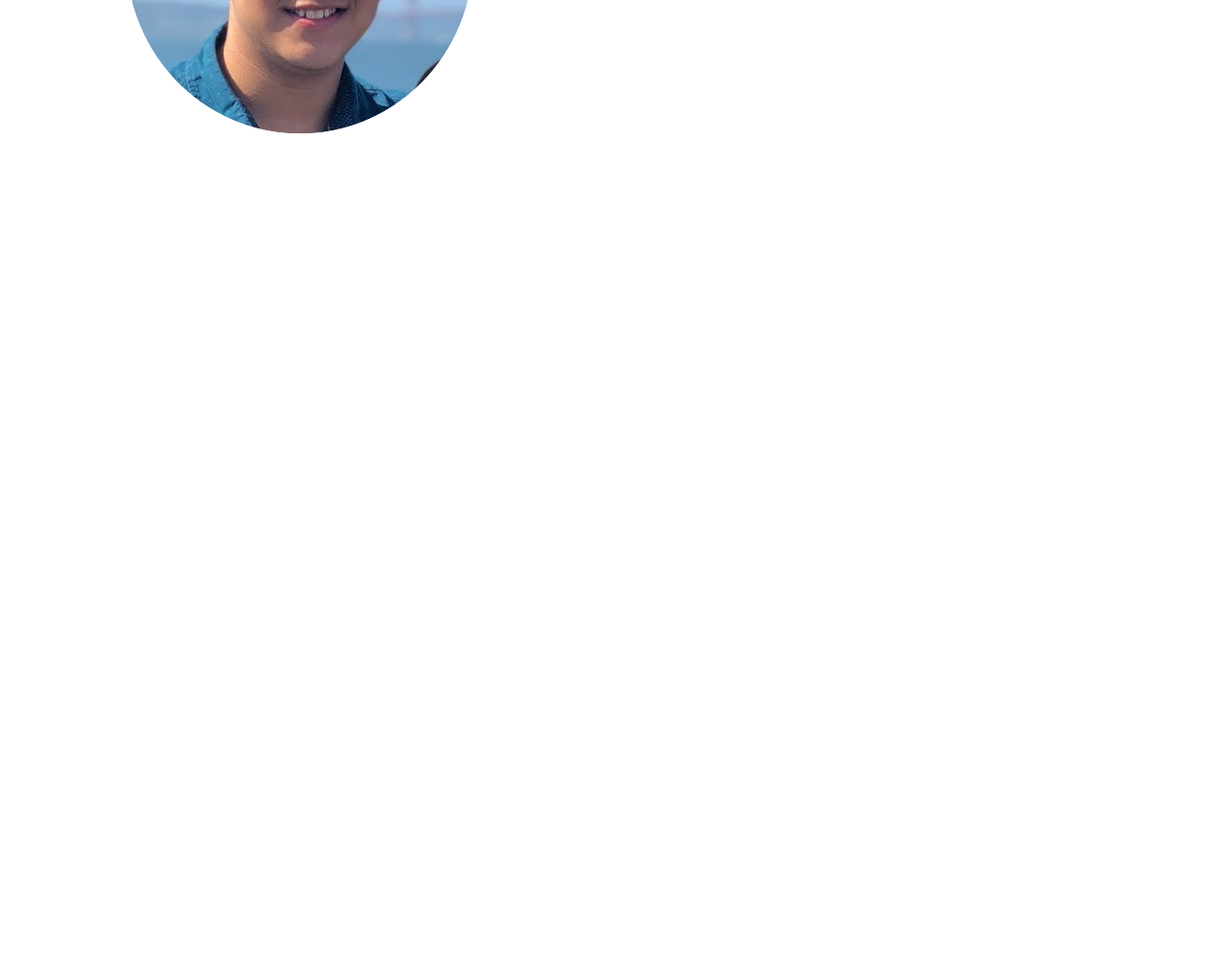
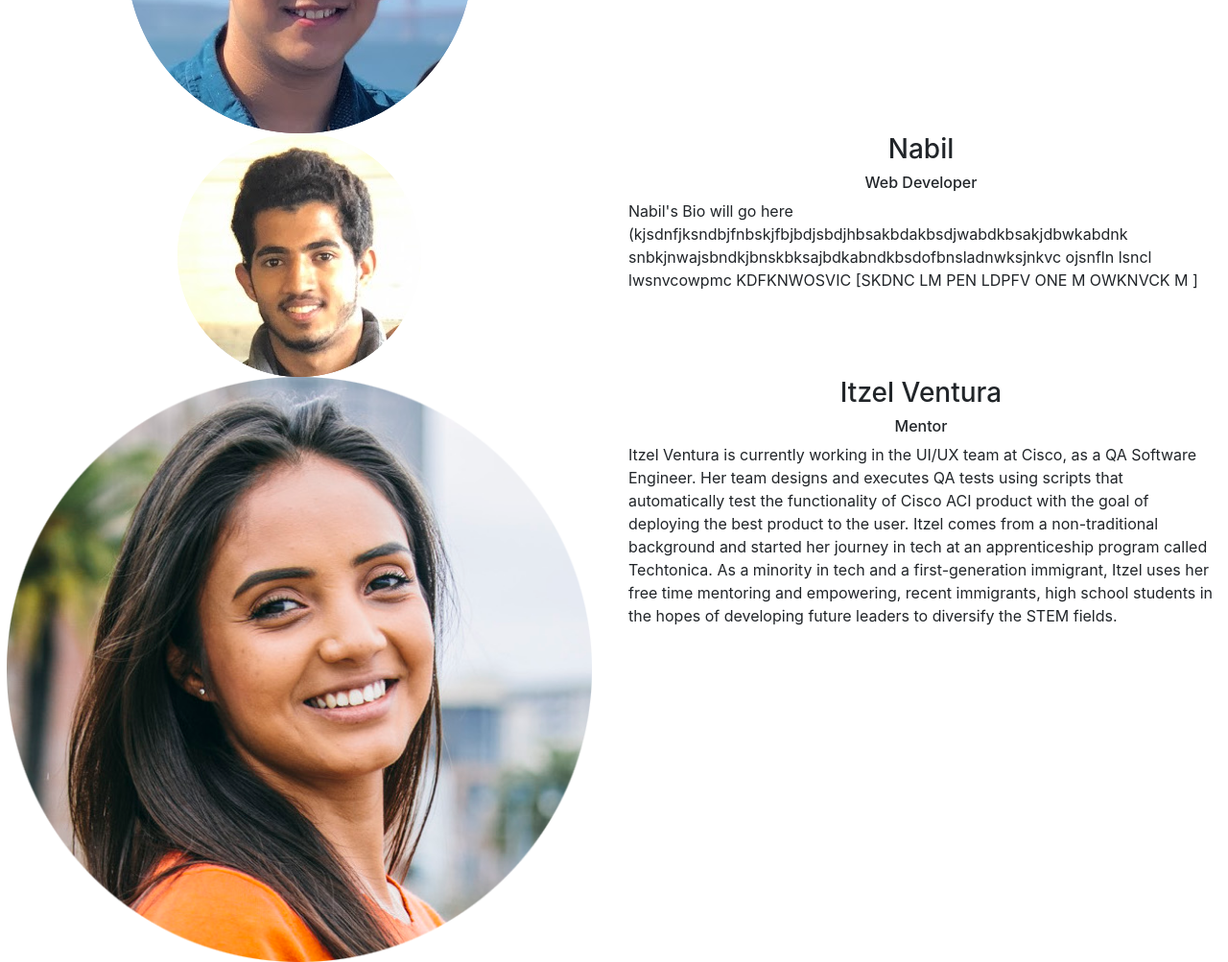
Before and after one commit to AlbakriNabil/web3, a plain HTML site: page about.html in a window 1280 px wide. Shown: the part 380-1383 px from the top of the page at 96% size. Before the commit the page ends 800 px from the top, so only its background shows below. Drawn offline with nearby package versions, Linux system fonts and the light colour scheme.

Commit message:
Added more changes to about us page

```diff
--- a/about.html
+++ b/about.html
@@ -53,6 +53,60 @@
 			</div>
 		</div>
 	</div>
+	<div class="media">
+		<div div class="container-fluid">
+			<div class="row">
+				<div class="col-md-12 col-lg-6">
+					<div class="d-flex justify-content-center">
+						<img src="css/images/nabil.png" class="align-self-center mr-3 profile-pic img-fluid"
+							alt="highschool student">
+					</div>
+				</div>
+				<div class="col-md-12 col-lg-6">
+					<div class="d-flex justify-content-center">
+						<h3>Nabil</h3>
+					</div>
+					<div class="d-flex justify-content-center">
+						<h6>Web Developer</h6>
+					</div>
+
+					<p>Nabil's Bio will go here (kjsdnfjksndbjfnbskjfbjbdjsbdjhbsakbdakbsdjwabdkbsakjdbwkabdnk
+						snbkjnwajsbndkjbnskbksajbdkabndkbsdofbnsladnwksjnkvc ojsnfln lsncl lwsnvcowpmc
+						KDFKNWOSVIC [SKDNC LM PEN LDPFV ONE M OWKNVCK M ]
+					</p>
+					<!-- </div> -->
+				</div>
+			</div>
+		</div>
+	</div>
+	<div class="media">
+		<div div class="container-fluid">
+			<div class="row">
+				<div class="col-md-12 col-lg-6">
+					<div class=" profile-pic d-flex justify-content-center">
+						<img src="css/images/itzel.png" class="align-self-center mr-3 img-fluid"
+							alt="highschool student">
+					</div>
+				</div>
+				<div class="col-md-12 col-lg-6">
+					<div class="d-flex justify-content-center">
+						<h3>Itzel Ventura</h3>
+					</div>
+					<div class="d-flex justify-content-center">
+						<h6>Mentor</h6>
+					</div>
+
+					<p>Itzel Ventura is currently working in the UI/UX team at Cisco, as a QA Software Engineer. Her team designs and executes
+					QA tests using scripts that automatically test the functionality of Cisco ACI product with the goal of deploying the
+					best product to the user. Itzel comes from a non-traditional background and started her journey in tech at an
+					apprenticeship program called Techtonica. As a minority in tech and a first-generation immigrant, Itzel uses her free
+					time mentoring and empowering, recent immigrants, high school students in the hopes of developing future leaders to
+					diversify the STEM fields.
+					</p>
+				</div>
+			</div>
+		</div>
+	</div>
 
 	 <!-- Bootstrap js (DO NOT DELETE) -->
 	<script src="https://code.jquery.com/jquery-3.3.1.slim.min.js"
--- a/css/about_us.css
+++ b/css/about_us.css
@@ -4,6 +4,6 @@
 }
 
 .profile-pic{
-    width: 150;
+    width: 1;
     height: auto;
 }
```
Also changed, not shown: css/images/itzel.png (added), css/images/nabil.png (added).
